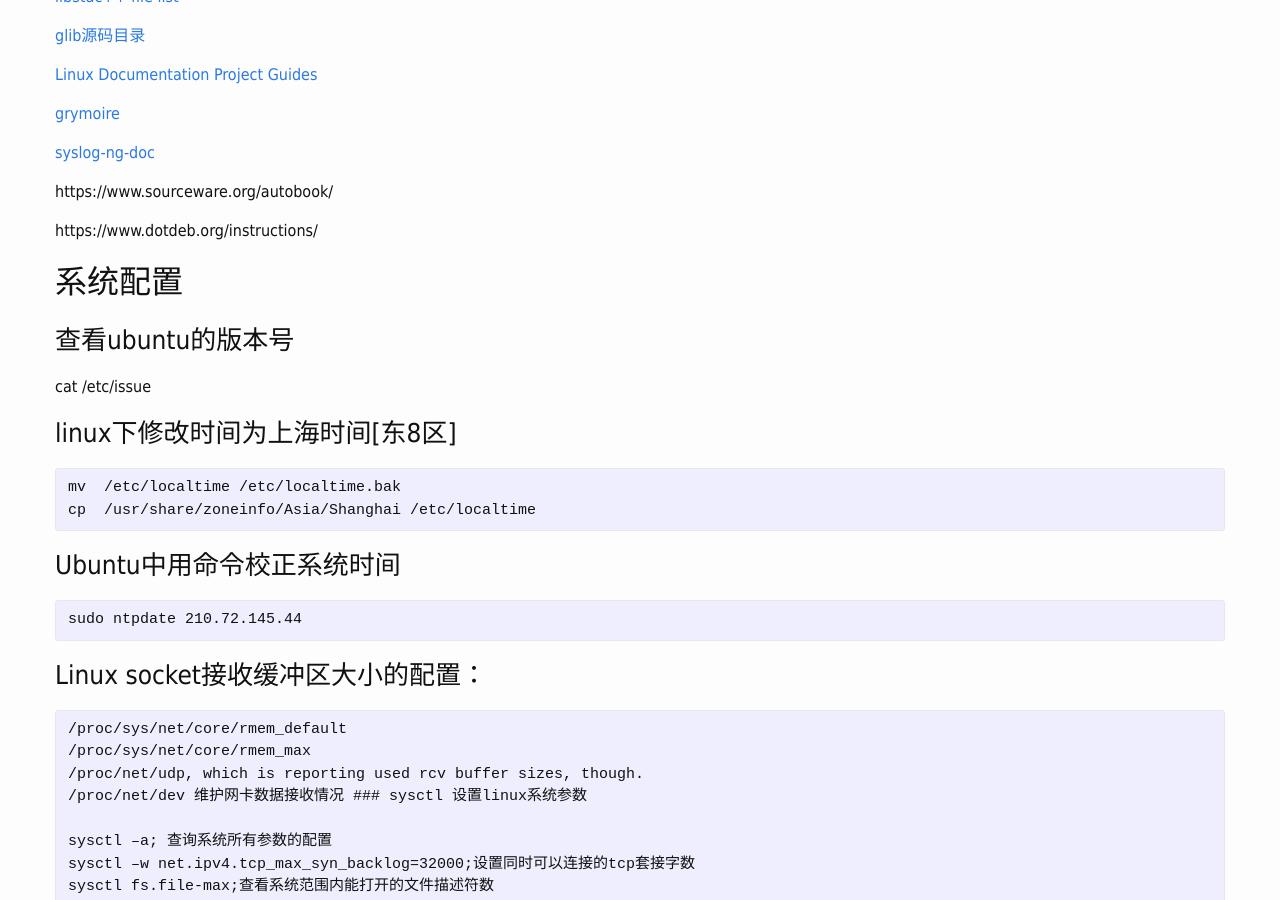
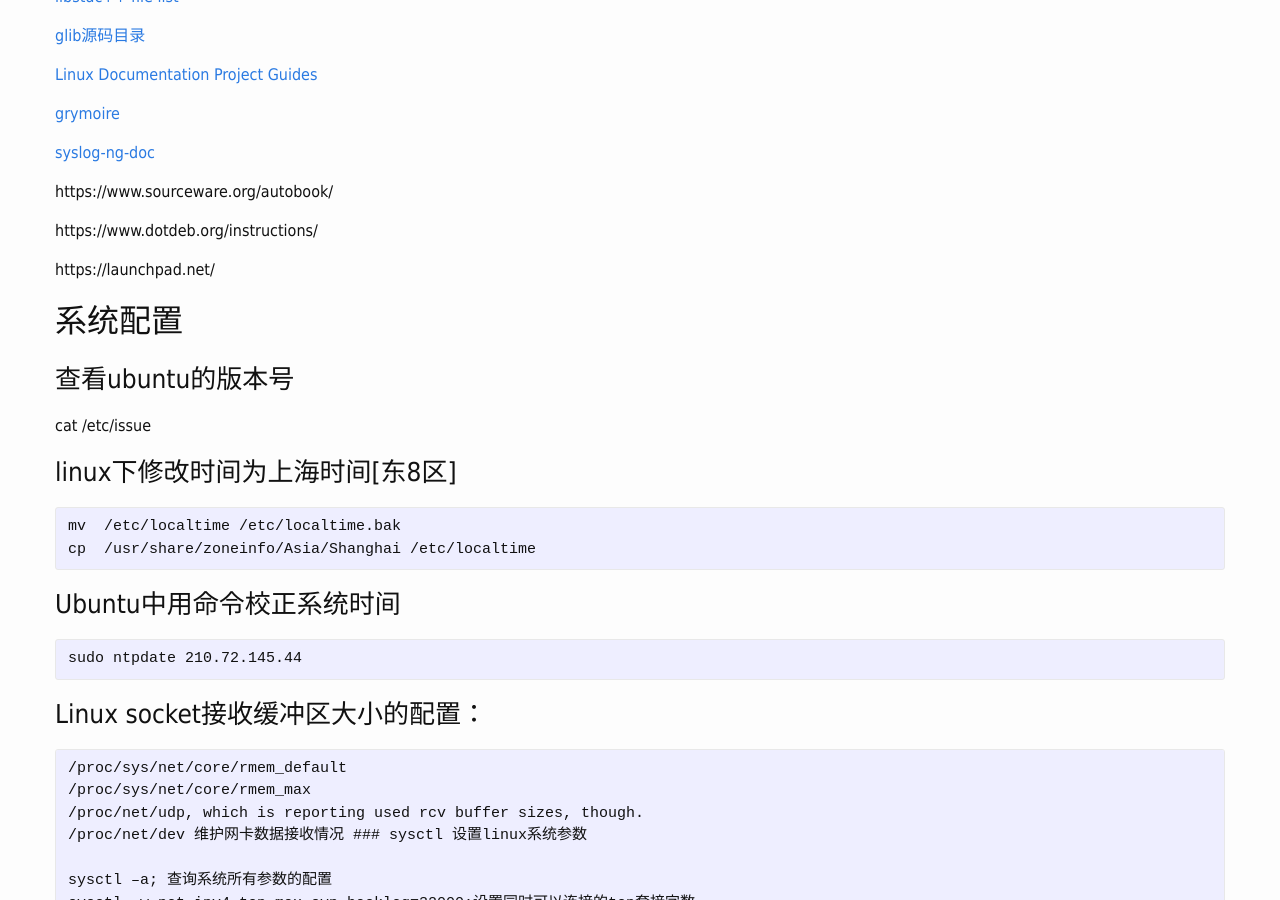
Before and after one commit to haska1025/haska1025.github.io, a Jekyll site: the page built from _posts/2015-02-10-linux常用命令使用集锦.markdown, in a window 1280 px wide and 900 px high, scrolled down 395 px. Built offline with Jekyll 4.4.1, drawn with Linux system fonts in a browser that asks for light colours; part of the change alters nothing that is shown.

Commit message:
Update 2015-02-10-linux常用命令使用集锦.markdown

```diff
--- a/_posts/2015-02-10-linux常用命令使用集锦.markdown
+++ b/_posts/2015-02-10-linux常用命令使用集锦.markdown
@@ -23,6 +23,8 @@ categories: linux
 https://www.sourceware.org/autobook/
 
 https://www.dotdeb.org/instructions/
+
+https://launchpad.net/
 
 [makelinux]:  http://www.makelinux.com
 [fnv]:   http://isthe.com/chongo/tech/comp/fnv/#FNV-0
```
